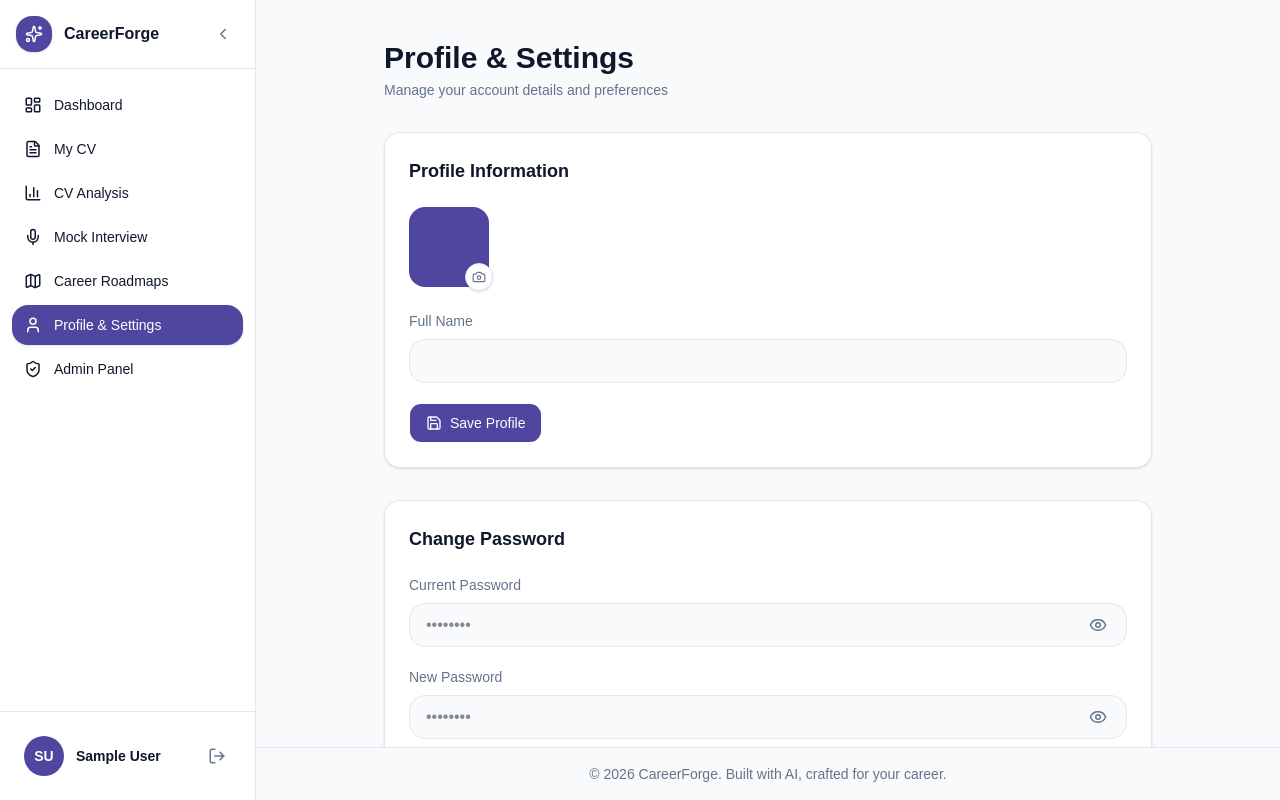
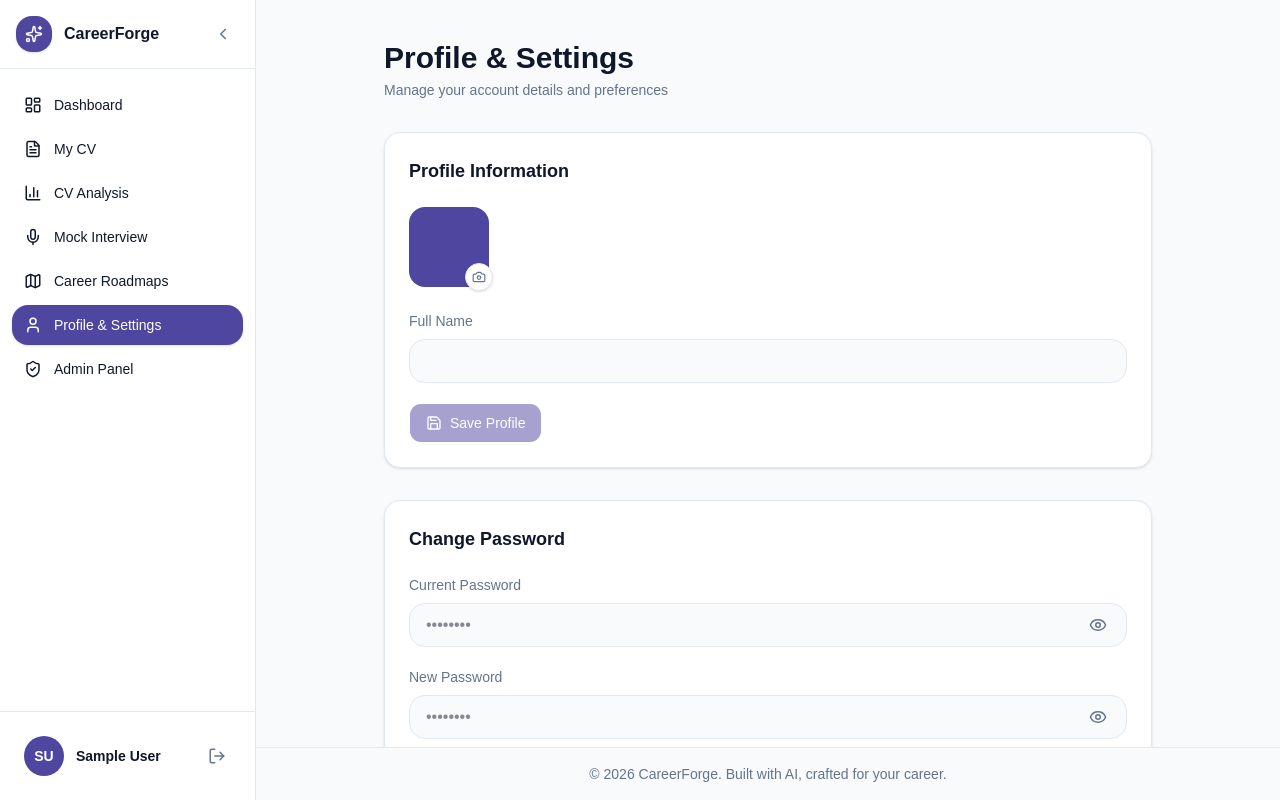
Before and after one commit to ahmedhatemkhalil/CareerForge, a React (Vite) app in the folder frontend/: page /profile in a window 1280 px wide. Built offline with nearby package versions, Linux system fonts and the light colour scheme; no server answers; sample sign-in values are in the browser's storage.

Commit message:
disable the buttons of save profile and update password in profile settings page until the user change the data

```diff
--- a/frontend/src/pages/Profile/components/ChangePasswordCard.jsx
+++ b/frontend/src/pages/Profile/components/ChangePasswordCard.jsx
@@ -18,6 +18,9 @@ const ChangePasswordCard = () => {
   const [currentPassword, setCurrentPassword] = useState('')
   const [newPassword, setNewPassword] = useState('')
   const [isUpdatingPassword, setIsUpdatingPassword] = useState(false)
+
+  const hasPasswordChanges =
+    currentPassword.trim() !== '' && newPassword.trim() !== ''
 
   const handleChangePassword = async () => {
     if (!currentPassword || !newPassword) {
@@ -99,7 +102,7 @@ const ChangePasswordCard = () => {
         <Button
           type="button"
           onClick={handleChangePassword}
-          disabled={isUpdatingPassword}
+          disabled={isUpdatingPassword || !hasPasswordChanges}
           className={`${actionButtonClassName} px-4`}
         >
           {isUpdatingPassword ? 'Updating...' : 'Update Password'}
--- a/frontend/src/pages/Profile/components/ProfileInformationCard.jsx
+++ b/frontend/src/pages/Profile/components/ProfileInformationCard.jsx
@@ -49,6 +49,10 @@ const ProfileInformationCard = () => {
 
     fetchProfile()
   }, [])
+
+  const hasProfileChanges =
+    user !== null &&
+    (name.trim() !== (user.name || '').trim() || Boolean(avatarFile))
 
   const handleSaveProfile = async () => {
     const trimmedName = name.trim()
@@ -154,7 +158,7 @@ const ProfileInformationCard = () => {
               <Button
                 type="button"
                 onClick={handleSaveProfile}
-                disabled={isSavingProfile}
+                disabled={isSavingProfile || !hasProfileChanges}
                 className={`${actionButtonClassName} gap-2 px-4`}
               >
                 <Save size={16} />
```
